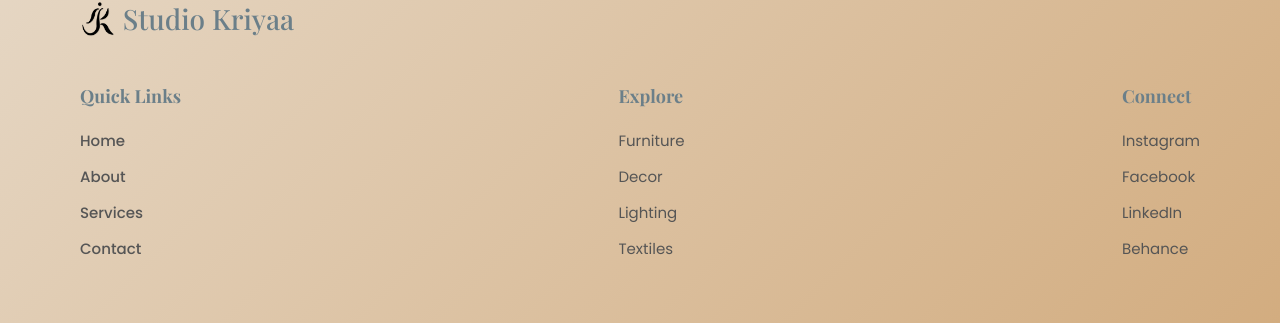
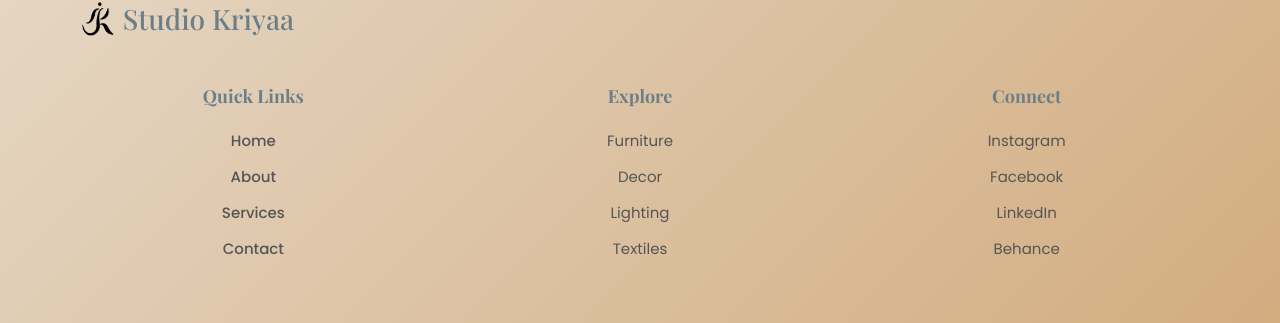
Before and after one commit to maheshbhagwat1997/studio-kriyaa, a React (Vite) app: page / in a window 1280 px wide. Shown: the part 3907-4230 px from the top of the page. Built offline with nearby package versions, Linux system fonts and the light colour scheme.

Commit message:
Footer layout: horizontal 3-column design with responsive stacking

```diff
--- a/src/HomePage.css
+++ b/src/HomePage.css
@@ -586,11 +586,24 @@ h1, h2, h3, h4, h5, h6 {
   filter: brightness(0) saturate(100%);
 }
 
+/* Footer columns: horizontal row, even spacing, equal width */
 .footer-columns {
   display: flex;
+  flex-direction: row;
   justify-content: space-between;
+  align-items: flex-start;
+  gap: 40px;
   margin-bottom: 50px;
-  gap: 60px;
+}
+
+.footer-col {
+  flex: 1 1 0;
+  min-width: 0;
+  text-align: center;
+  padding: 0 12px;
+  display: flex;
+  flex-direction: column;
+  align-items: center;
 }
 
 .footer-col h4 {
@@ -760,10 +773,11 @@ h1, h2, h3, h4, h5, h6 {
     gap: 20px;
     align-items: center;
   }
-
   .footer-col {
+    width: 100%;
     text-align: center;
-    width: 100%;
+    align-items: center;
+    padding: 0;
   }
 
   .footer-logo {
```
